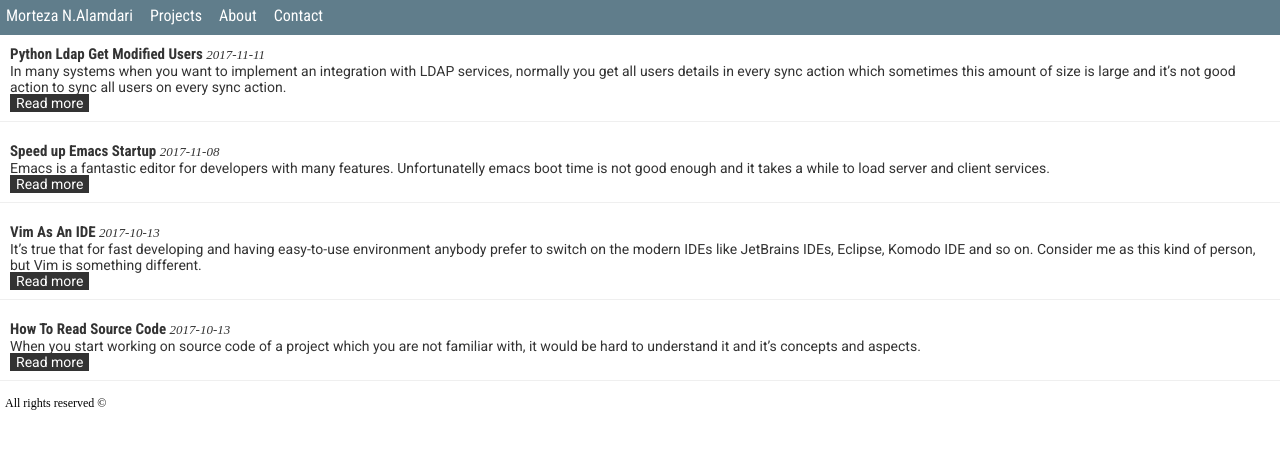
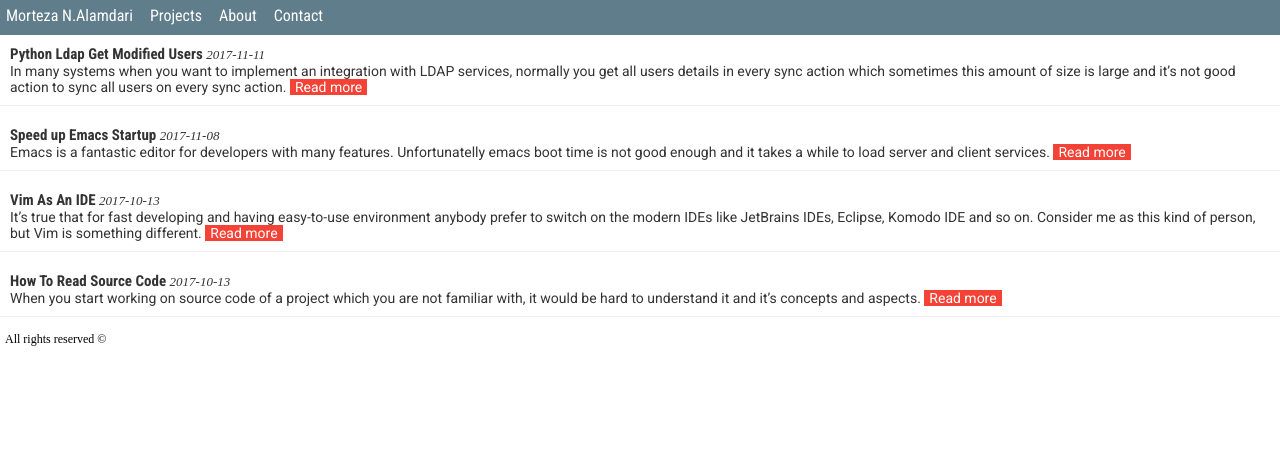
Before and after one commit to Mortezaipo/stage, a Jekyll site: the page built from index.html, in a window 1280 px wide. Shown: the top 449 px of the page. Built offline with Jekyll 4.4.1, drawn with Linux system fonts in a browser that asks for light colours.

Commit message:
update theme and 'read more' color.

```diff
--- a/inc/css/main.css
+++ b/inc/css/main.css
@@ -52,9 +52,8 @@ body {
     color: #333;
 }
 .post .read-more {
-    border: 1px solid #333;
     color: #FFF;
-    background-color: #333;
+    background-color: #F44336;
     padding: 0 5px 0 5px;
     text-decoration: none;
 }
--- a/index.html
+++ b/index.html
@@ -11,7 +11,7 @@ layout: default
     </strong>
     <time datetime="{{post.date}}">{{post.date | date: "%Y-%m-%d"}}</time>
     <div class="post-body">
-      {{post.excerpt | strip_html}}<br>
+      {{post.excerpt | strip_html}}
       <a href="{{site.baseurl}}{{post.url}}" title="read more" class="read-more">Read more</a>
     </div>
   </div>
```
